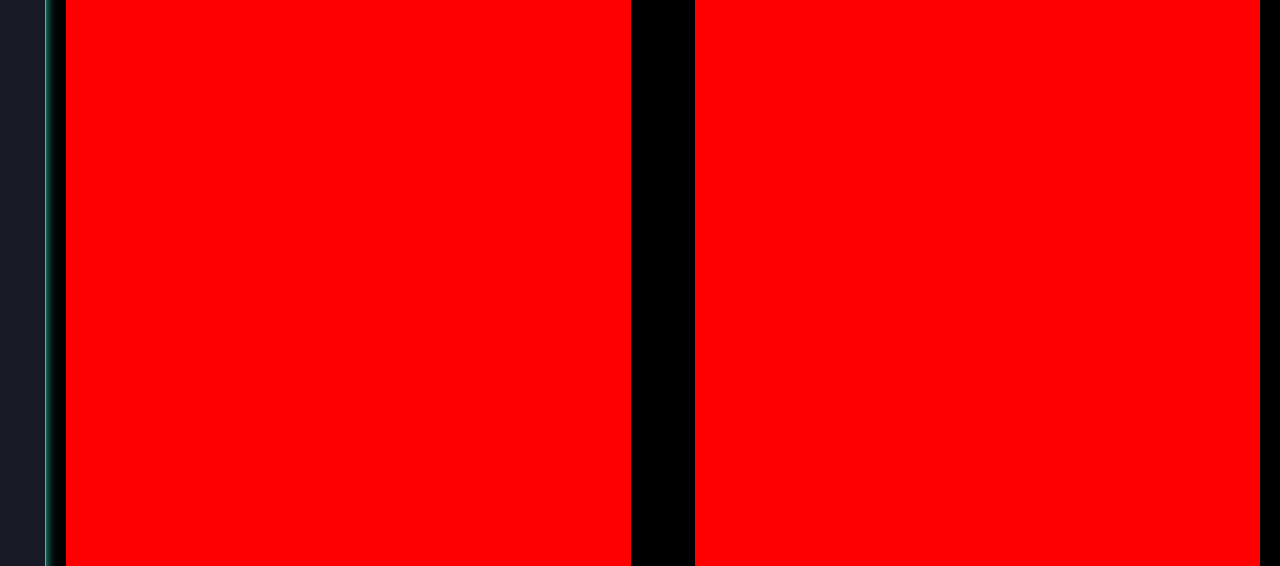
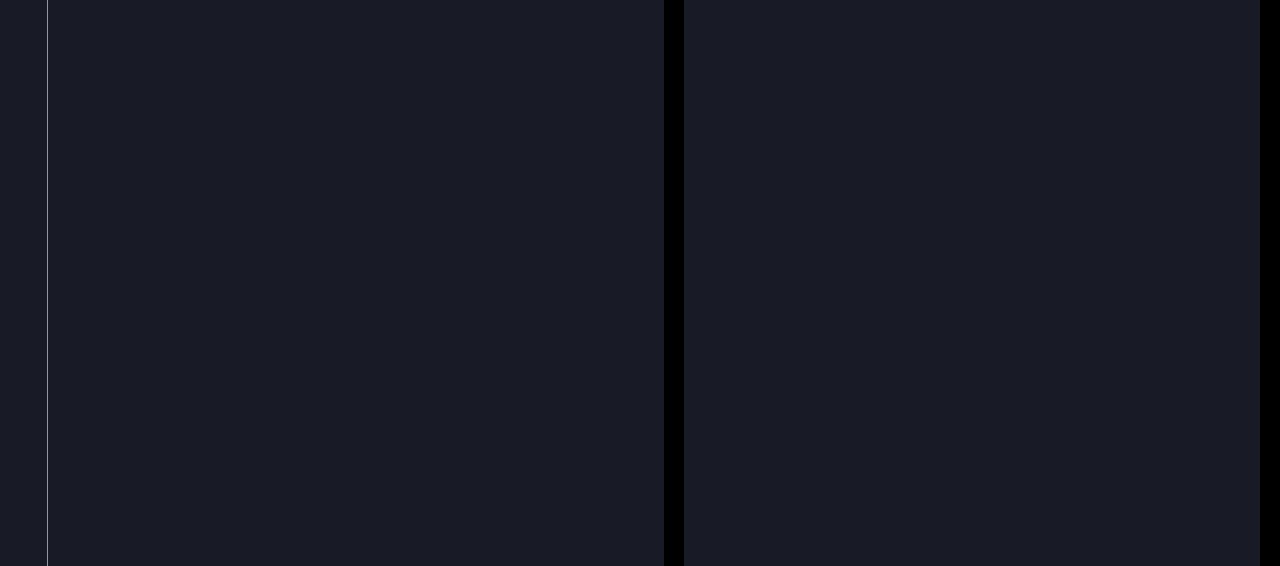
Before and after one commit to Michota/MichotaDoList, a plain HTML site: page index.html in a window 1280 px wide. Shown: the part 66-632 px from the top of the page. Drawn offline with nearby package versions, Linux system fonts and the light colour scheme.

Commit message:
grid failed

```diff
--- a/index.html
+++ b/index.html
@@ -30,9 +30,8 @@
           </div>
         </div>
       </nav>
-      <div class="panels">
-        <div class="panel panel-left">.asdsadasdas</div>
-        <div class="panel panel-right">dasdsadasdsd.</div>
+        <div class="panel main-panel">asdsadasdas</div>
+        <div class="panel secondary-panel">dasdsadasdsd.</div>
       </div>
     </div>
   </body>
--- a/style.css
+++ b/style.css
@@ -141,7 +141,8 @@ small,
 /* //////////////// */
 
 .app {
-  display: flex;
+  display: grid;
+  grid-template-columns: min-content 1fr 1fr;
 }
 
 /* //////////////// */
@@ -195,15 +196,15 @@ small,
 /* Panels */
 /* //////////////// */
 
-.panels {
-  display: flex;
-  gap: 2.4rem;
-  width: 100%;
+.panel {
+  background-color: var(--background);
 }
 
-.panel {
+.main-panel {
+  margin: 0;
+  border-radius: 0 1.8rem 1.8rem 0;
+}
+
+.secondary-panel {
   margin: 2rem;
-  border-radius: 12px;
-  width: 50%;
-  background-color: red;
 }
```
